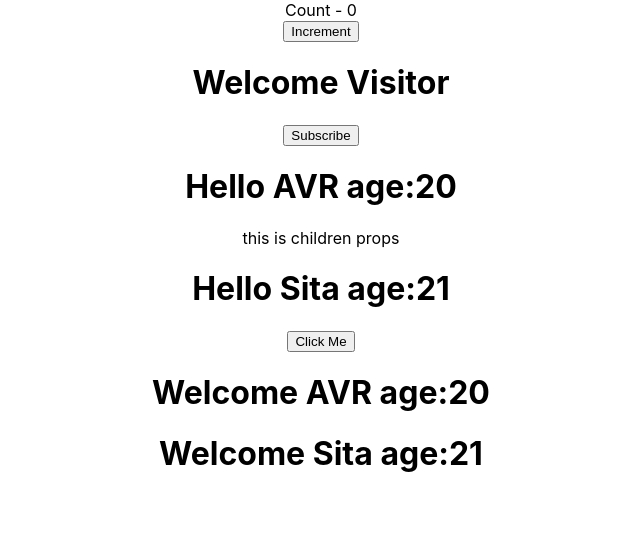
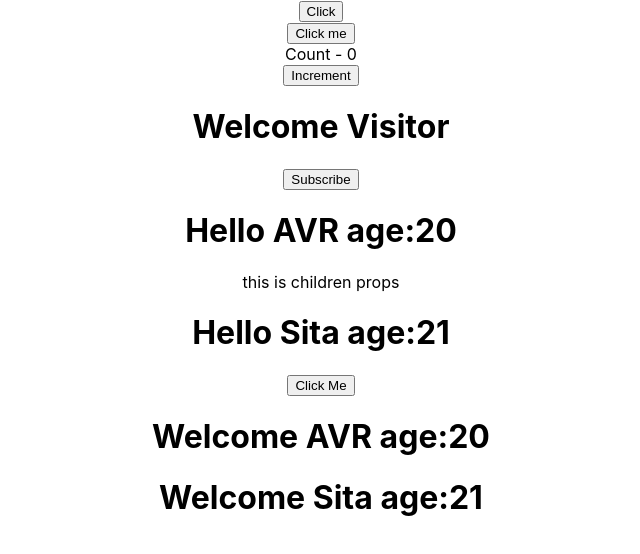
Before and after one commit to Vaishnavireddiee01/react-learn, a React (Create React App) app: page / in a window 1280 px wide. Shown: the top 554 px of the page, without its empty margins (319-959 px from the left). Built offline with nearby package versions, Linux system fonts and the light colour scheme.

Commit message:
Event Handlers

```diff
--- a/src/App.js
+++ b/src/App.js
@@ -6,12 +6,15 @@
 import Welcome from './Component/Welcome'
 import Message from './Component/Message'
 import Counter from './Component/Counter'
-
-
+import FunctionClick from './Component/FunctionClick'
+import ClassClick from './Component/ClassClick'
 class App extends Component {
   render() {
     return(
       <div className="App">
+        {/*handle user interaction*/}
+        <FunctionClick/>
+        <ClassClick/>
         <Counter/>
         {/*using States*/}
         <Message/>
--- /dev/null
+++ b/src/Component/ClassClick.js
@@ -0,0 +1,17 @@
+import React, { Component } from 'react'
+
+class ClassClick extends Component{
+    clickHandler(){
+        console.log('clicked the button')
+    }
+    render(){
+        return(
+            <div>
+                <button onClick={this.clickHandler}>Click me</button>
+            </div>
+        )
+
+    }
+}
+
+export default ClassClick
--- /dev/null
+++ b/src/Component/FunctionClick.js
@@ -0,0 +1,14 @@
+import React from "react";
+
+function FunctionClick(){
+    function clickHandler(){
+       console.log("Button Clicked")
+    }
+    return(
+        <div>
+            <button onClick={clickHandler}>Click</button>
+        </div>
+    )
+}
+
+export default FunctionClick
```
